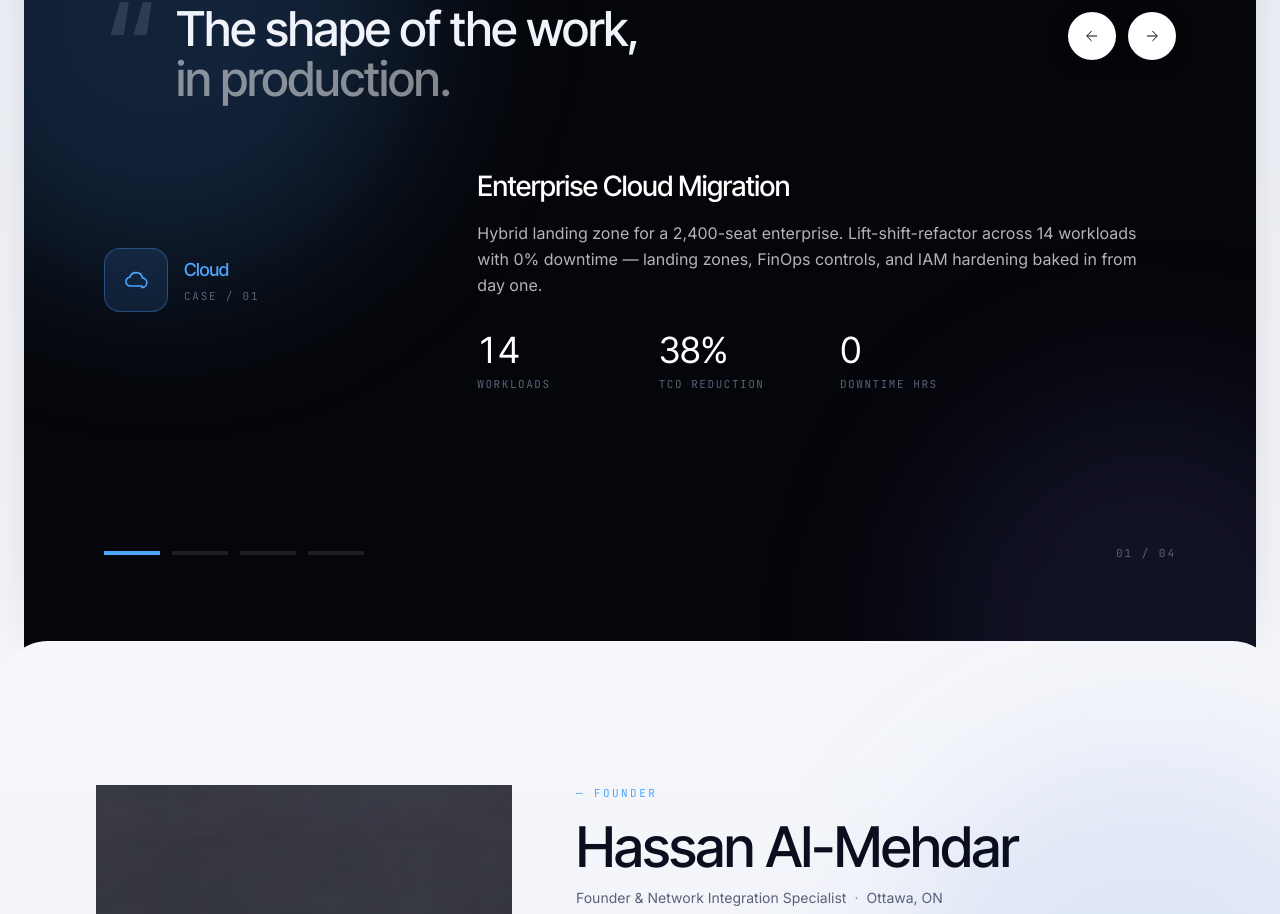
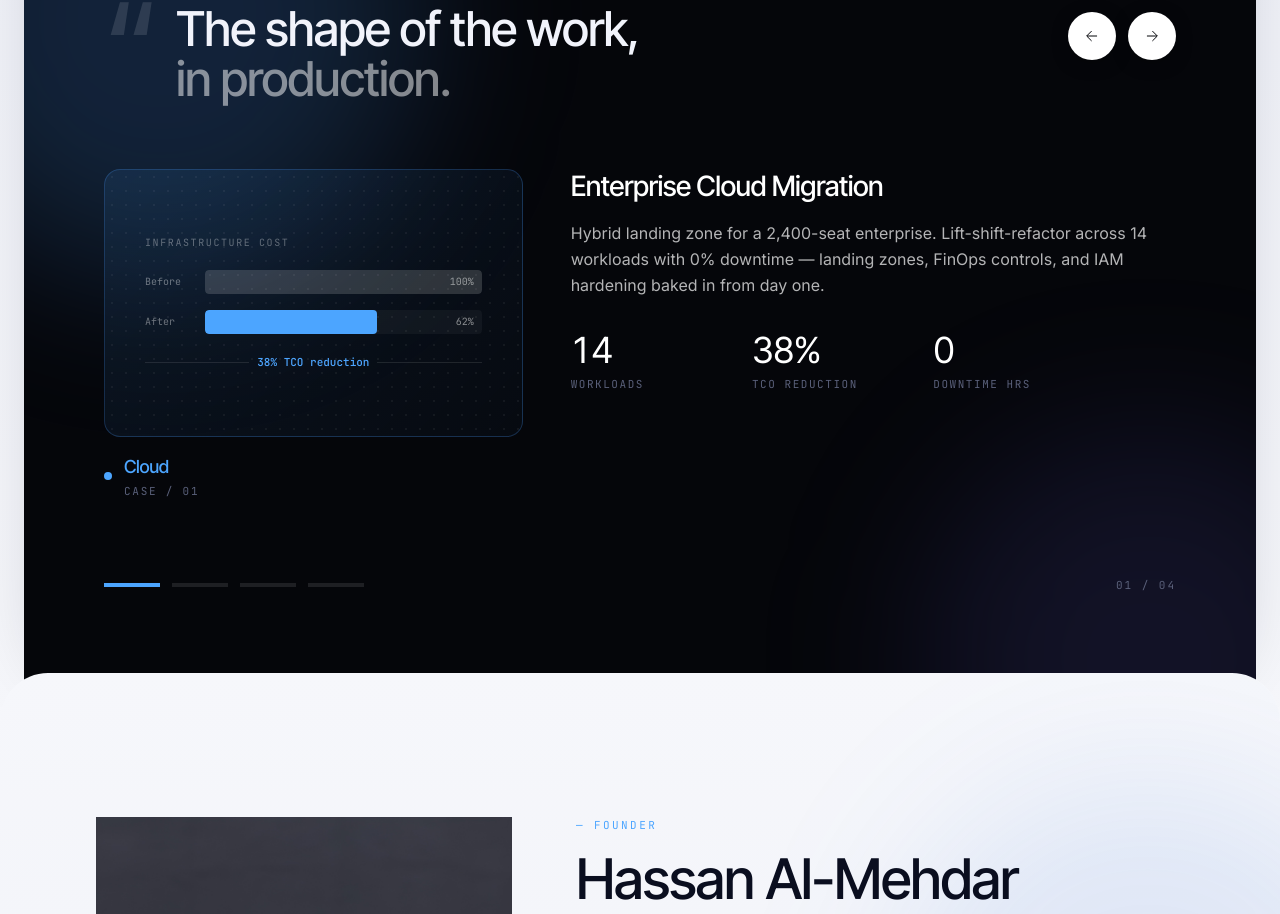
Before and after one commit to Omar-Alme/hnova-tech, a Next.js app: page / in a window 1280 px wide. Shown: the part 4982-5896 px from the top of the page. Built offline with nearby package versions, Linux system fonts and the light colour scheme.

Commit message:
feat: add animated visuals for case studies and improve layout

```diff
--- a/components/case-studies.tsx
+++ b/components/case-studies.tsx
@@ -4,110 +4,276 @@ import { useEffect, useRef, useState } from "react";
 import type { ComponentType } from "react";
 import { AnimatePresence, motion, useInView } from "motion/react";
 import { Reveal } from "./reveal";
-import {
-  IconArrow,
-  IconCloud,
-  IconNetwork,
-  IconRadio,
-  IconServer,
-  type IconProps,
-} from "./icons";
+import { IconArrow } from "./icons";
 
 type Stat = [string, string];
-
+type Visual = ComponentType<{ accent: string }>;
 type Case = {
   tag: string;
   title: string;
   desc: string;
   stats: Stat[];
   accent: string;
-  Ic: ComponentType<IconProps>;
+  Visual: Visual;
 };
 
+/* ─── Visual: Cloud cost bars ──────────────────────────────────────────── */
+function CloudCostVisual({ accent }: { accent: string }) {
+  return (
+    <div className="absolute inset-0 flex flex-col justify-center px-7 sm:px-10 gap-4">
+      <div className="text-[10px] font-mono uppercase tracking-[0.16em] text-white/35 mb-1">
+        Infrastructure cost
+      </div>
+      {[
+        { label: "Before", pct: 100, muted: true },
+        { label: "After", pct: 62, muted: false },
+      ].map(({ label, pct, muted }, i) => (
+        <div key={label} className="flex items-center gap-3">
+          <div className="w-12 text-[10px] font-mono text-white/40 shrink-0">{label}</div>
+          <div className="flex-1 h-6 rounded bg-white/[0.04] overflow-hidden relative">
+            <motion.div
+              className="absolute inset-y-0 left-0 rounded"
+              style={{ background: muted ? "rgba(255,255,255,0.12)" : accent }}
+              initial={{ width: "0%" }}
+              animate={{ width: `${pct}%` }}
+              transition={{ duration: 1.1, delay: 0.15 + i * 0.25, ease: [0.2, 0.7, 0.2, 1] }}
+            />
+            <span className="absolute right-2 inset-y-0 flex items-center text-[10px] font-mono text-white/50">
+              {pct}%
+            </span>
+          </div>
+        </div>
+      ))}
+      <motion.div
+        className="flex items-center gap-2 mt-1"
+        initial={{ opacity: 0, y: 4 }}
+        animate={{ opacity: 1, y: 0 }}
+        transition={{ delay: 0.9 }}
+      >
+        <span className="h-px flex-1 bg-white/10" />
+        <span className="text-[11px] font-mono font-medium" style={{ color: accent }}>
+          38% TCO reduction
+        </span>
+        <span className="h-px flex-1 bg-white/10" />
+      </motion.div>
+    </div>
+  );
+}
+
+/* ─── Visual: Hybrid RTO timeline ───────────────────────────────────────── */
+function HybridTimelineVisual({ accent }: { accent: string }) {
+  return (
+    <div className="absolute inset-0 flex flex-col justify-center px-7 sm:px-10 gap-5">
+      <div className="text-[10px] font-mono uppercase tracking-[0.16em] text-white/35">
+        Recovery time objective
+      </div>
+      <div className="relative">
+        <div className="h-1 rounded-full bg-white/[0.06]">
+          <motion.div
+            className="h-full rounded-full"
+            style={{ background: accent }}
+            initial={{ width: "0%" }}
+            animate={{ width: "100%" }}
+            transition={{ duration: 1.4, ease: [0.2, 0.7, 0.2, 1], delay: 0.2 }}
+          />
+        </div>
+        <div className="mt-2.5 flex justify-between">
+          <div className="text-[10px] font-mono text-white/35 uppercase tracking-[0.12em]">
+            T+0 incident
+          </div>
+          <motion.div
+            className="text-right"
+            initial={{ opacity: 0 }}
+            animate={{ opacity: 1 }}
+            transition={{ delay: 1.4 }}
+          >
+            <div className="font-display text-xl font-medium text-white">&lt;15m</div>
+            <div className="text-[10px] font-mono uppercase tracking-[0.12em]" style={{ color: accent }}>
+              recovered
+            </div>
+          </motion.div>
+        </div>
+      </div>
+      <div className="space-y-2 mt-1">
+        <div className="flex justify-between text-[10px] font-mono text-white/35 uppercase tracking-[0.12em]">
+          <span>Uptime SLA</span>
+          <span className="text-white/60">99.99%</span>
+        </div>
+        <div className="h-1 rounded-full bg-white/[0.06] overflow-hidden">
+          <motion.div
+            className="h-full rounded-full"
+            style={{ background: accent }}
+            initial={{ width: "0%" }}
+            animate={{ width: "99.99%" }}
+            transition={{ duration: 1.8, ease: [0.2, 0.7, 0.2, 1], delay: 0.4 }}
+          />
+        </div>
+      </div>
+    </div>
+  );
+}
+
+/* ─── Visual: Network topology ───────────────────────────────────────────── */
+function NetworkTopologyVisual({ accent }: { accent: string }) {
+  const cx = 100, cy = 62, r = 46;
+  const nodes = Array.from({ length: 8 }, (_, i) => {
+    const angle = (i / 8) * Math.PI * 2 - Math.PI / 2;
+    return { x: cx + Math.cos(angle) * r, y: cy + Math.sin(angle) * r };
+  });
+
+  return (
+    <div className="absolute inset-0 flex flex-col">
+      <svg viewBox="0 0 200 128" fill="none" className="flex-1 w-full">
+        <motion.circle
+          cx={cx} cy={cy} r={r + 14}
+          stroke="white" strokeOpacity={0.08} strokeWidth={1} strokeDasharray="2 5"
+          initial={{ opacity: 0 }} animate={{ opacity: 1 }}
+          transition={{ delay: 0.9 }}
+        />
+        {nodes.map((n, i) => (
+          <motion.line
+            key={i}
+            x1={cx} y1={cy} x2={n.x} y2={n.y}
+            stroke="white" strokeWidth={0.7} strokeOpacity={0.2}
+            initial={{ opacity: 0 }}
+            animate={{ opacity: 1 }}
+            transition={{ delay: 0.25 + i * 0.07 }}
+          />
+        ))}
+        {nodes.map((n, i) => (
+          <motion.circle
+            key={i}
+            cx={n.x} cy={n.y} r={3.5}
+            stroke={accent} strokeWidth={1.4} fill="rgb(5,6,10)"
+            initial={{ scale: 0, opacity: 0 }}
+            animate={{ scale: 1, opacity: 1 }}
+            style={{ transformOrigin: `${n.x}px ${n.y}px` }}
+            transition={{ duration: 0.3, delay: 0.1 + i * 0.07, type: "spring", stiffness: 280, damping: 18 }}
+          />
+        ))}
+        <motion.circle
+          cx={cx} cy={cy} r={10}
+          fill={accent} fillOpacity={0.15} stroke={accent} strokeWidth={1.4}
+          initial={{ scale: 0 }} animate={{ scale: 1 }}
+          style={{ transformOrigin: `${cx}px ${cy}px` }}
+          transition={{ duration: 0.5, type: "spring", stiffness: 300, damping: 20 }}
+        />
+        <motion.circle
+          cx={cx} cy={cy} r={3.5}
+          fill={accent}
+          initial={{ scale: 0 }} animate={{ scale: 1 }}
+          style={{ transformOrigin: `${cx}px ${cy}px` }}
+          transition={{ duration: 0.4, delay: 0.12 }}
+        />
+      </svg>
+      <div className="flex justify-between px-7 sm:px-10 pb-5 text-[10px] font-mono uppercase tracking-[0.14em]">
+        <span className="text-white/35">9 regional sites</span>
+        <span style={{ color: accent }}>zero-trust</span>
+      </div>
+    </div>
+  );
+}
+
+/* ─── Visual: Radio signal bars ─────────────────────────────────────────── */
+const BAR_HEIGHTS = [28, 44, 56, 68, 52, 72, 60, 48, 76, 60, 52, 40, 28];
+
+function RadioSignalVisual({ accent }: { accent: string }) {
+  return (
+    <div className="absolute inset-0 flex flex-col justify-center px-7 sm:px-10 gap-4">
+      <div className="text-[10px] font-mono uppercase tracking-[0.16em] text-white/35">
+        Signal spectrum
+      </div>
+      <div className="flex items-end gap-1 h-[76px]">
+        {BAR_HEIGHTS.map((h, i) => (
+          <motion.div
+            key={i}
+            className="flex-1 rounded-sm"
+            style={{ background: accent, opacity: 0.45 + (h / 76) * 0.55 }}
+            initial={{ scaleY: 0 }}
+            animate={{ scaleY: 1 }}
+            transition={{ duration: 0.35, delay: 0.1 + i * 0.04, ease: [0.2, 0.7, 0.2, 1] }}
+            custom={h}
+          >
+            <div style={{ height: `${h}px` }} className="w-full" />
+          </motion.div>
+        ))}
+      </div>
+      <div className="flex justify-between mt-1">
+        <div>
+          <div className="font-display text-xl font-medium text-white">P25</div>
+          <div className="text-[10px] font-mono uppercase tracking-[0.14em] text-white/40 mt-0.5">
+            Standard
+          </div>
+        </div>
+        <div className="text-right">
+          <div className="font-display text-xl font-medium text-white">24/7</div>
+          <div className="text-[10px] font-mono uppercase tracking-[0.14em] text-white/40 mt-0.5">
+            Resilient
+          </div>
+        </div>
+      </div>
+    </div>
+  );
+}
+
+/* ─── Cases ──────────────────────────────────────────────────────────────── */
 const cases: Case[] = [
   {
     tag: "Cloud",
     title: "Enterprise Cloud Migration",
     desc: "Hybrid landing zone for a 2,400-seat enterprise. Lift-shift-refactor across 14 workloads with 0% downtime — landing zones, FinOps controls, and IAM hardening baked in from day one.",
-    stats: [
-      ["14", "Workloads"],
-      ["38%", "TCO reduction"],
-      ["0", "Downtime hrs"],
-    ],
+    stats: [["14", "Workloads"], ["38%", "TCO reduction"], ["0", "Downtime hrs"]],
     accent: "oklch(0.72 0.18 255)",
-    Ic: IconCloud,
+    Visual: CloudCostVisual,
   },
   {
     tag: "Hybrid",
     title: "Hybrid Infrastructure Deployment",
     desc: "Edge-to-cloud disaster recovery with sub-15-minute RTO across two Canadian data centers. Replication, failover orchestration, and quarterly DR exercises all built into the platform.",
-    stats: [
-      ["<15m", "RTO"],
-      ["99.99%", "Uptime"],
-      ["2", "DC sites"],
-    ],
+    stats: [["<15m", "RTO"], ["99.99%", "Uptime"], ["2", "DC sites"]],
     accent: "oklch(0.78 0.14 175)",
-    Ic: IconServer,
+    Visual: HybridTimelineVisual,
   },
   {
     tag: "Network",
     title: "Secure Network Modernization",
     desc: "Zero-trust segmentation, SD-WAN refresh, and identity hardening across 9 regional offices. Lateral movement contained at each policy boundary with full east-west visibility.",
-    stats: [
-      ["9", "Sites"],
-      ["0", "Lateral incidents"],
-      ["100%", "Visibility"],
-    ],
+    stats: [["9", "Sites"], ["0", "Lateral incidents"], ["100%", "Visibility"]],
     accent: "oklch(0.72 0.17 295)",
-    Ic: IconNetwork,
+    Visual: NetworkTopologyVisual,
   },
   {
     tag: "Telecom",
     title: "Emergency Communication Systems",
     desc: "P25 radio and dispatch integration for mission-critical first-responder coordination. Programmed Motorola and Tait fleets, integrated dispatch consoles, and resilient failover paths.",
-    stats: [
-      ["P25", "Standard"],
-      ["24/7", "Resilient"],
-      ["100%", "Coverage"],
-    ],
+    stats: [["P25", "Standard"], ["24/7", "Resilient"], ["100%", "Coverage"]],
     accent: "oklch(0.78 0.15 65)",
-    Ic: IconRadio,
+    Visual: RadioSignalVisual,
   },
 ];
 
+/* ─── Animated stat ──────────────────────────────────────────────────────── */
 function AnimatedStat({ value, label }: { value: string; label: string }) {
   const ref = useRef<HTMLDivElement>(null);
   const inView = useInView(ref, { once: true, margin: "0px 0px -40px 0px" });
-  const [displayed, setDisplayed] = useState<string>(value);
+  const [displayed, setDisplayed] = useState(value);
 
   useEffect(() => {
     const match = value.match(/^([<>]?)(\d+\.?\d*)(.*)$/);
-    if (!match) {
-      setDisplayed(value);
-      return;
-    }
+    if (!match) { setDisplayed(value); return; }
     const [, prefix, numStr, suffix] = match;
     const target = parseFloat(numStr);
-    if (target === 0) {
-      setDisplayed(value);
-      return;
-    }
+    if (target === 0) { setDisplayed(value); return; }
     const decimals = (numStr.split(".")[1] ?? "").length;
-    if (!inView) {
-      setDisplayed(`${prefix}${(0).toFixed(decimals)}${suffix}`);
-      return;
-    }
-    const duration = 1200;
+    if (!inView) { setDisplayed(`${prefix}${(0).toFixed(decimals)}${suffix}`); return; }
     const start = performance.now();
     let raf = 0;
     const tick = (now: number) => {
-      const progress = Math.min((now - start) / duration, 1);
-      const eased = 1 - Math.pow(1 - progress, 3);
-      const current = eased * target;
-      const out =
-        decimals > 0 ? current.toFixed(decimals) : Math.round(current).toString();
+      const t = Math.min((now - start) / 1200, 1);
+      const eased = 1 - Math.pow(1 - t, 3);
+      const out = decimals > 0 ? (eased * target).toFixed(decimals) : Math.round(eased * target).toString();
       setDisplayed(`${prefix}${out}${suffix}`);
-      if (progress < 1) raf = requestAnimationFrame(tick);
+      if (t < 1) raf = requestAnimationFrame(tick);
     };
     raf = requestAnimationFrame(tick);
     return () => cancelAnimationFrame(raf);
@@ -125,51 +291,34 @@ function AnimatedStat({ value, label }: { value: string; label: string }) {
   );
 }
 
+/* ─── Section ────────────────────────────────────────────────────────────── */
 export function CaseStudies() {
   const [index, setIndex] = useState(0);
   const [direction, setDirection] = useState(1);
   const c = cases[index];
 
-  const go = (dir: 1 | -1) => {
-    setDirection(dir);
-    setIndex((i) => (i + dir + cases.length) % cases.length);
-  };
-  const jump = (i: number) => {
-    setDirection(i > index ? 1 : -1);
-    setIndex(i);
-  };
+  const go = (dir: 1 | -1) => { setDirection(dir); setIndex((i) => (i + dir + cases.length) % cases.length); };
+  const jump = (i: number) => { setDirection(i > index ? 1 : -1); setIndex(i); };
 
   return (
     <section
       id="work"
       className="relative pt-12 sm:pt-20 overflow-hidden"
-      style={{
-        background: "linear-gradient(180deg, #eef0f7 0%, #f6f7fb 100%)",
-      }}
+      style={{ background: "linear-gradient(180deg, #eef0f7 0%, #f6f7fb 100%)" }}
     >
       <div className="mx-auto px-3 sm:px-4 lg:px-6">
         <Reveal>
           <div className="relative overflow-hidden rounded-t-[28px] sm:rounded-t-[36px] bg-ink-950 px-6 sm:px-12 lg:px-20 pt-14 sm:pt-20 pb-24 sm:pb-32 shadow-[0_-30px_80px_-30px_rgba(10,14,31,0.25)]">
             <div
-              className="glow-orb"
+              className="glow-orb transition-all duration-700"
               style={{
-                top: "-15%",
-                left: "-10%",
-                width: 520,
-                height: 520,
-                background: `${c.accent.replace(")", " / 0.18)")}`,
-                transition: "background 0.8s ease",
+                top: "-15%", left: "-10%", width: 520, height: 520,
+                background: c.accent.replace(")", " / 0.18)"),
               }}
             />
             <div
               className="glow-orb"
-              style={{
-                bottom: "-20%",
-                right: "-10%",
-                width: 460,
-                height: 460,
-                background: "oklch(0.55 0.18 280 / 0.14)",
-              }}
+              style={{ bottom: "-20%", right: "-10%", width: 460, height: 460, background: "oklch(0.55 0.18 280 / 0.14)" }}
             />
 
             <div className="relative">
@@ -179,11 +328,7 @@ export function CaseStudies() {
 
               <div className="flex items-start justify-between gap-6 flex-wrap">
                 <div className="flex gap-3 sm:gap-5">
-                  <span
-                    aria-hidden
-                    className="font-display font-medium leading-[0.7] text-white/12 select-none"
-                    style={{ fontSize: "clamp(4.5rem, 9vw, 7.5rem)" }}
-                  >
+                  <span aria-hidden className="font-display font-medium leading-[0.7] text-white/12 select-none" style={{ fontSize: "clamp(4.5rem,9vw,7.5rem)" }}>
                     &ldquo;
                   </span>
                   <h2 className="font-display font-medium text-[clamp(1.8rem,3.8vw,3rem)] leading-[1.05] tracking-tight max-w-xl">
@@ -192,63 +337,59 @@ export function CaseStudies() {
                     <span className="text-white/50">in production.</span>
                   </h2>
                 </div>
-
                 <div className="flex items-center gap-2 sm:gap-3 shrink-0 pt-2">
-                  <button
-                    type="button"
-                    onClick={() => go(-1)}
-                    aria-label="Previous case"
-                    className="h-11 w-11 sm:h-12 sm:w-12 rounded-full bg-white text-ink-950 grid place-items-center shadow-[0_4px_20px_-6px_rgba(0,0,0,0.5)] hover:scale-105 active:scale-95 transition-transform"
-                  >
+                  <button type="button" onClick={() => go(-1)} aria-label="Previous case" className="h-11 w-11 sm:h-12 sm:w-12 rounded-full bg-white text-ink-950 grid place-items-center shadow-[0_4px_20px_-6px_rgba(0,0,0,0.5)] hover:scale-105 active:scale-95 transition-transform">
                     <IconArrow size={16} className="-scale-x-100" />
                   </button>
-                  <button
-                    type="button"
-                    onClick={() => go(1)}
-                    aria-label="Next case"
-                    className="h-11 w-11 sm:h-12 sm:w-12 rounded-full bg-white text-ink-950 grid place-items-center shadow-[0_4px_20px_-6px_rgba(0,0,0,0.5)] hover:scale-105 active:scale-95 transition-transform"
-                  >
+                  <button type="button" onClick={() => go(1)} aria-label="Next case" className="h-11 w-11 sm:h-12 sm:w-12 rounded-full bg-white text-ink-950 grid place-items-center shadow-[0_4px_20px_-6px_rgba(0,0,0,0.5)] hover:scale-105 active:scale-95 transition-transform">
                     <IconArrow size={16} />
                   </button>
                 </div>
               </div>
 
-              <div className="mt-12 sm:mt-16 relative min-h-[360px] sm:min-h-[320px]">
+              <div className="mt-12 sm:mt-16 relative min-h-[420px] sm:min-h-[360px]">
                 <AnimatePresence mode="wait" custom={direction}>
                   <motion.div
                     key={c.title}
                     custom={direction}
-                    initial={{ opacity: 0, x: direction * 24, filter: "blur(6px)" }}
+                    initial={{ opacity: 0, x: direction * 28, filter: "blur(6px)" }}
                     animate={{ opacity: 1, x: 0, filter: "blur(0px)" }}
-                    exit={{ opacity: 0, x: -direction * 24, filter: "blur(6px)" }}
+                    exit={{ opacity: 0, x: -direction * 28, filter: "blur(6px)" }}
                     transition={{ duration: 0.5, ease: [0.2, 0.7, 0.2, 1] }}
                     className="grid grid-cols-1 lg:grid-cols-12 gap-8 lg:gap-12"
                   >
-                    <div className="lg:col-span-4 flex items-center gap-4">
+                    <div className="lg:col-span-5">
                       <div
-                        className="h-14 w-14 sm:h-16 sm:w-16 rounded-2xl grid place-items-center shrink-0 border"
+                        className="relative aspect-[5/3.2] rounded-2xl border overflow-hidden"
                         style={{
-                          background: `${c.accent.replace(")", " / 0.12)")}`,
-                          borderColor: `${c.accent.replace(")", " / 0.35)")}`,
-                          color: c.accent,
+                          background: `linear-gradient(135deg, ${c.accent.replace(")", " / 0.10)")}, ${c.accent.replace(")", " / 0.03)")})`,
+                          borderColor: c.accent.replace(")", " / 0.22)"),
                         }}
                       >
-                        <c.Ic size={26} />
+                        <div
+                          className="absolute inset-0"
+                          style={{
+                            backgroundImage: "radial-gradient(rgba(255,255,255,0.05) 1px, transparent 1px)",
+                            backgroundSize: "14px 14px",
+                          }}
+                        />
+                        <c.Visual accent={c.accent} />
                       </div>
-                      <div>
-                        <div
-                          className="text-base sm:text-lg font-display font-medium text-white"
-                          style={{ color: c.accent }}
-                        >
-                          {c.tag}
-                        </div>
-                        <div className="mt-1 text-[11px] font-mono tracking-[0.16em] uppercase text-muted-dim">
-                          Case / 0{index + 1}
+
+                      <div className="mt-4 flex items-center gap-3">
+                        <span className="h-2 w-2 rounded-full" style={{ background: c.accent }} />
+                        <div>
+                          <div className="text-base sm:text-lg font-display font-medium" style={{ color: c.accent }}>
+                            {c.tag}
+                          </div>
+                          <div className="text-[11px] font-mono tracking-[0.16em] uppercase text-muted-dim mt-0.5">
+                            Case / 0{index + 1}
+                          </div>
                         </div>
                       </div>
                     </div>
 
-                    <div className="lg:col-span-8">
+                    <div className="lg:col-span-7">
                       <h3 className="font-display font-medium text-2xl sm:text-[28px] tracking-tight text-white leading-tight">
                         {c.title}
                       </h3>
@@ -257,11 +398,7 @@ export function CaseStudies() {
                       </p>
                       <div className="mt-8 grid grid-cols-3 gap-6 sm:gap-8 max-w-lg">
                         {c.stats.map(([k, v]) => (
-                          <AnimatedStat
-                            key={`${index}-${k}-${v}`}
-                            value={k}
-                            label={v}
-                          />
+                          <AnimatedStat key={`${index}-${k}-${v}`} value={k} label={v} />
                         ))}
                       </div>
                     </div>
@@ -269,7 +406,7 @@ export function CaseStudies() {
                 </AnimatePresence>
               </div>
 
-              <div className="mt-12 sm:mt-14 flex items-center justify-between gap-6 flex-wrap">
+              <div className="mt-10 sm:mt-12 flex items-center justify-between gap-6 flex-wrap">
                 <div className="flex items-center gap-2 sm:gap-3">
                   {cases.map((cs, i) => (
                     <button
@@ -282,9 +419,7 @@ export function CaseStudies() {
                       <span className="absolute inset-0 bg-white/10 group-hover:bg-white/20 transition-colors" />
                       <motion.span
                         className="absolute inset-y-0 left-0 transition-[background] duration-500"
-                        style={{
-                          background: i === index ? cs.accent : "rgba(255,255,255,0.4)",
-                        }}
+                        style={{ background: i === index ? cs.accent : "rgba(255,255,255,0.35)" }}
                         initial={false}
                         animate={{ width: i === index ? "100%" : "0%" }}
                         transition={{ duration: 0.5, ease: [0.2, 0.7, 0.2, 1] }}
```
Also changed, not shown: app/globals.css (+10 -0 lines).
